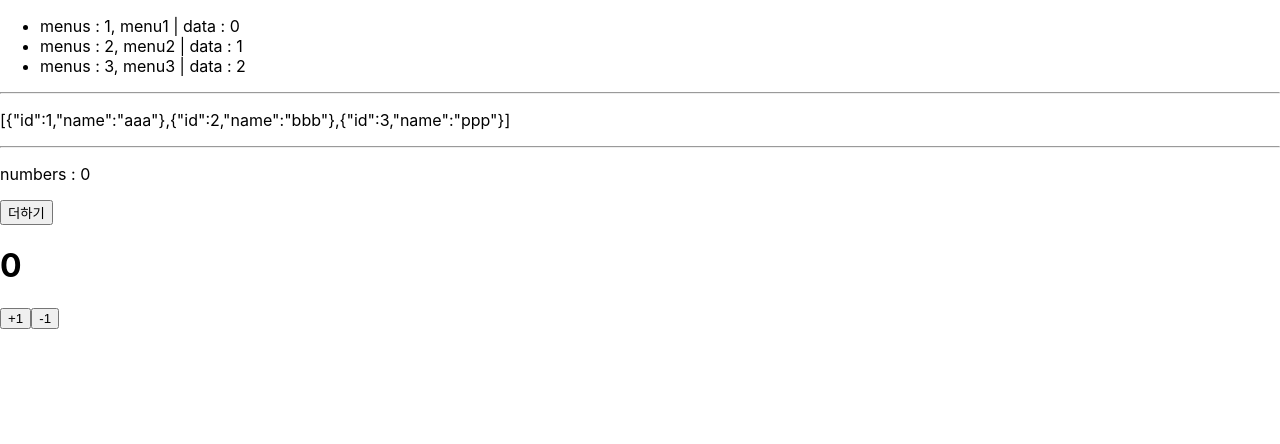
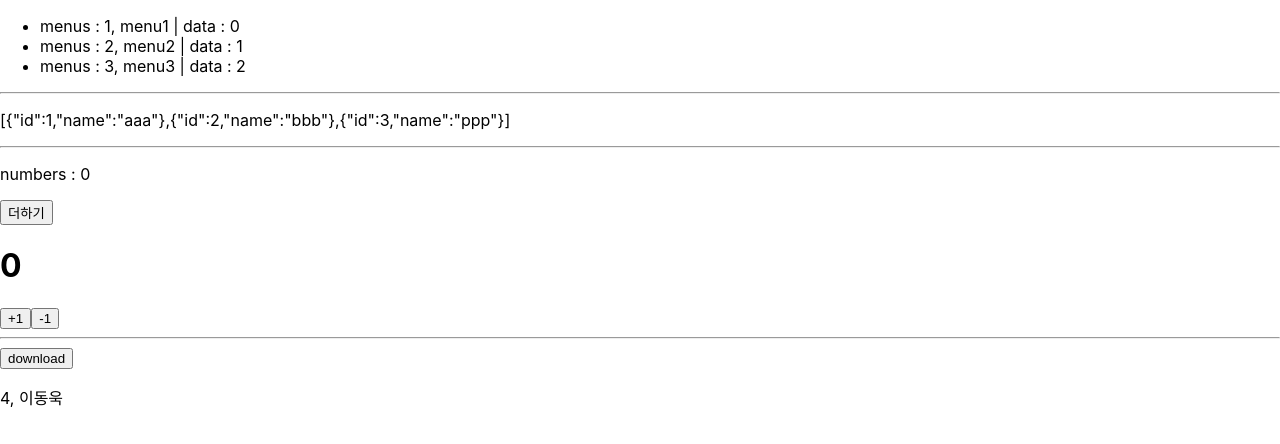
Before and after one commit to ImaMature/reactstudy, a React (Create React App) app: page / in a window 1280 px wide. Shown: the top 444 px of the page. Built offline with nearby package versions, Linux system fonts and the light colour scheme.

Commit message:
useState를 이용하여 값 추가, 변경하기

```diff
--- a/src/App.js
+++ b/src/App.js
@@ -1,6 +1,6 @@
 import "./App.css";
 
-import { MapTest, NumberAdd, Counter } from "./Test";
+import { MapTest, NumberAdd, Counter, A } from "./Test";
 
 function App() {
    return (
@@ -8,6 +8,7 @@ function App() {
          <MapTest />
          <NumberAdd />
          <Counter />
+         <A />
       </div>
    );
 }
--- a/src/Test.js
+++ b/src/Test.js
@@ -79,5 +79,31 @@ function Counter() {
       </div>
    );
 }
+function A() {
+   console.log("app 실행됨");
+   const [users, setUsers] = useState([{ id: 4, name: "이동욱" }]); //레퍼런스 변경되야 동작
 
-export { MapTest, NumberAdd, Counter };
+   //기본 데이터
+   let sample = [
+      { id: 1, name: "김성근" },
+      { id: 2, name: "선동열" },
+      { id: 3, name: "박진만" },
+   ];
+   const download = () => {
+      const a_data = sample.concat({ id: 4, name: "김종국" }); //추가할 데이터
+      setUsers(a_data); //깊은 복사로 레퍼런스(메모리 참조 값) 변경
+   };
+   return (
+      <div>
+         <hr></hr>
+         <button onClick={download}>download</button>
+         {users.map((u, i) => (
+            <p key={u.id}>
+               {u.id}, {u.name}
+            </p>
+         ))}
+      </div>
+   );
+}
+
+export { MapTest, NumberAdd, Counter, A };
```
